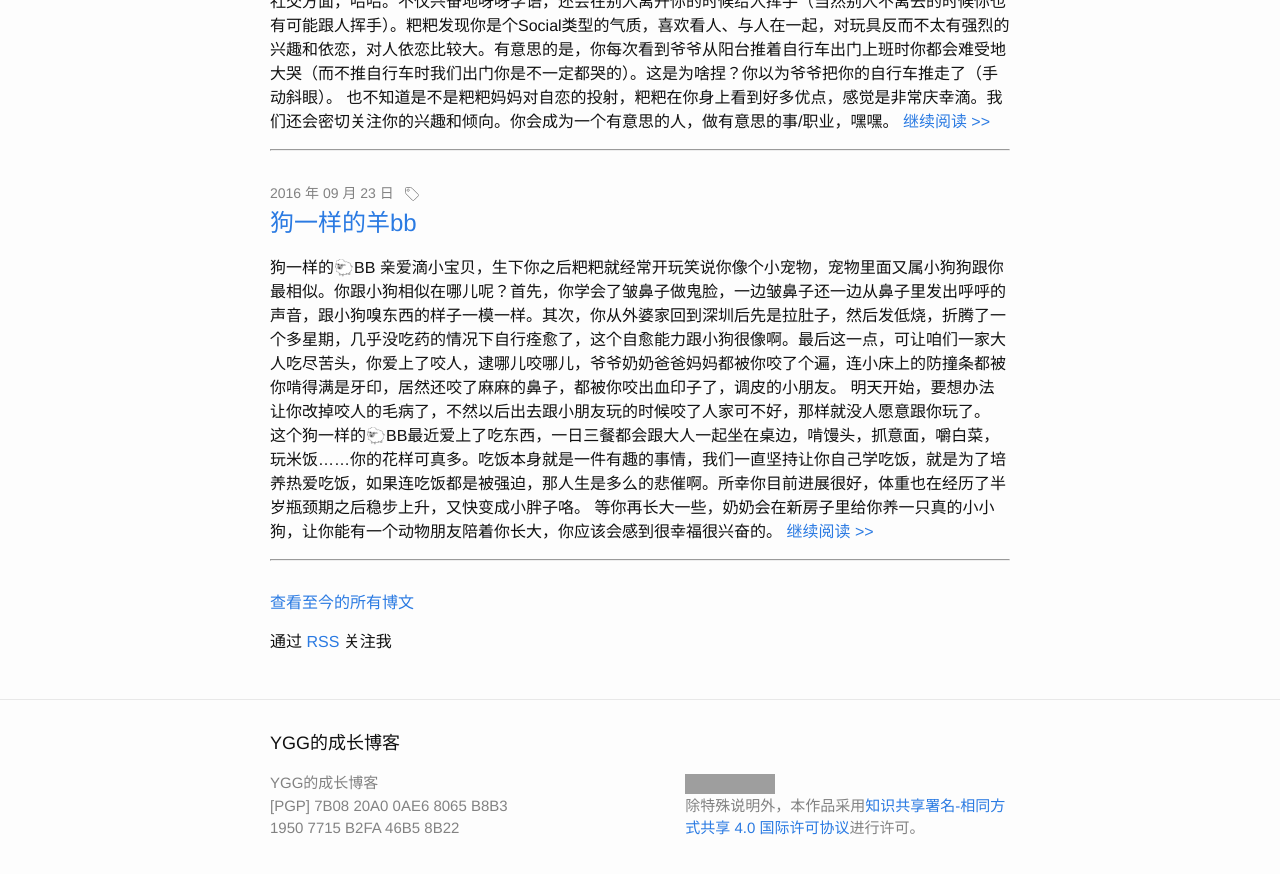
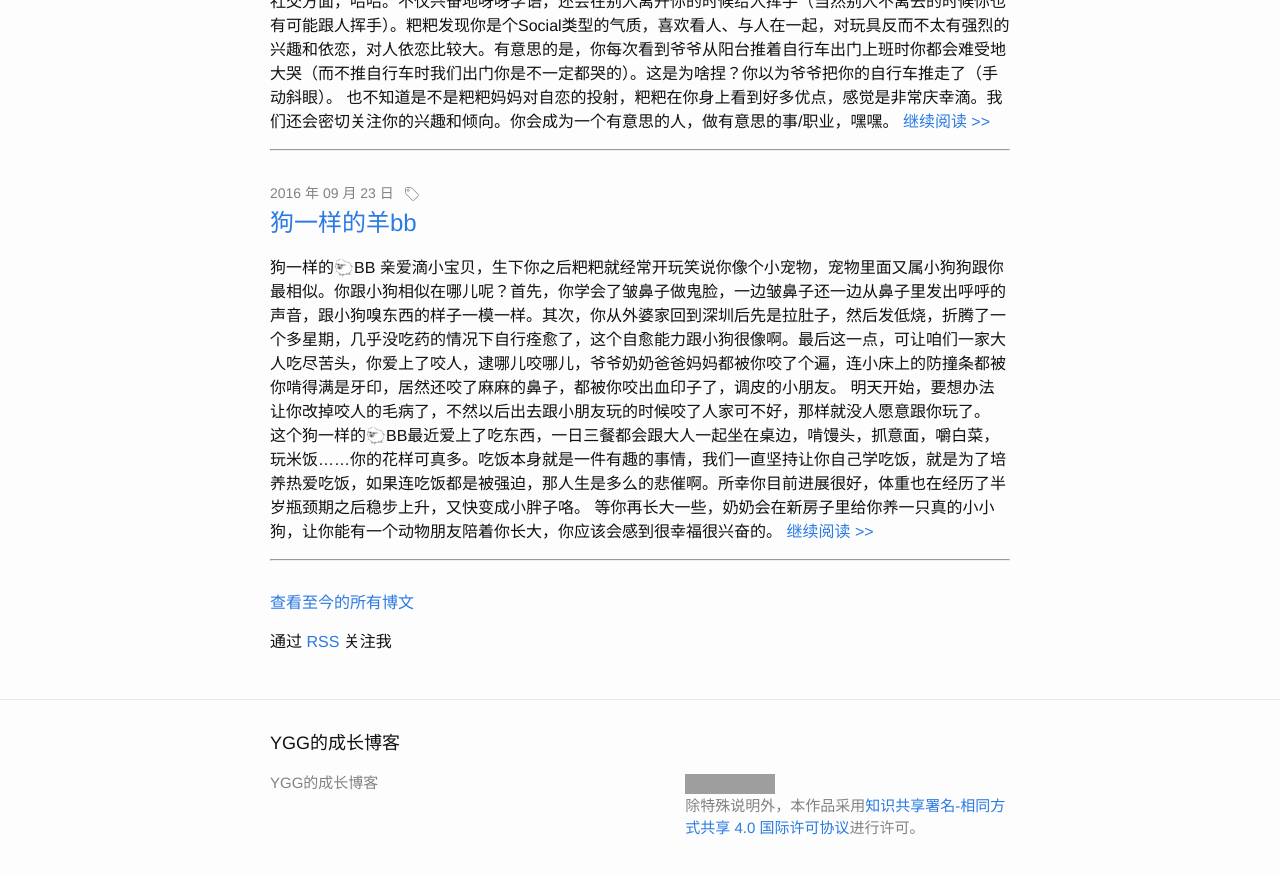
Before and after one commit to regaudit/ygg, a Jekyll site: the page built from index.html, in a window 1280 px wide and 900 px high, scrolled down 1383 px. Shown: the top 874 px of the window. Built offline with Jekyll 4.4.1, drawn with Linux system fonts in a browser that asks for light colours; nearby versions of some CDN libraries; grey boxes are pictures that could not be loaded.

Commit message:
update footer

```diff
--- a/_includes/footer.html
+++ b/_includes/footer.html
@@ -8,7 +8,6 @@
 			<div class="footer-col  footer-col-1">
 				<ul class="contact-list">
 					<li>{{ site.title }}</li>
-					<li><a href="mailto:{{ site.email }}">{{ site.email }}</a>[PGP] 7B08 20A0 0AE6 8065 B8B3 1950 7715 B2FA 46B5 8B22 </li>
 				</ul>
 			</div>
 
```
Also changed, not shown: other parts of _includes/footer.html (+0 -1 lines).
